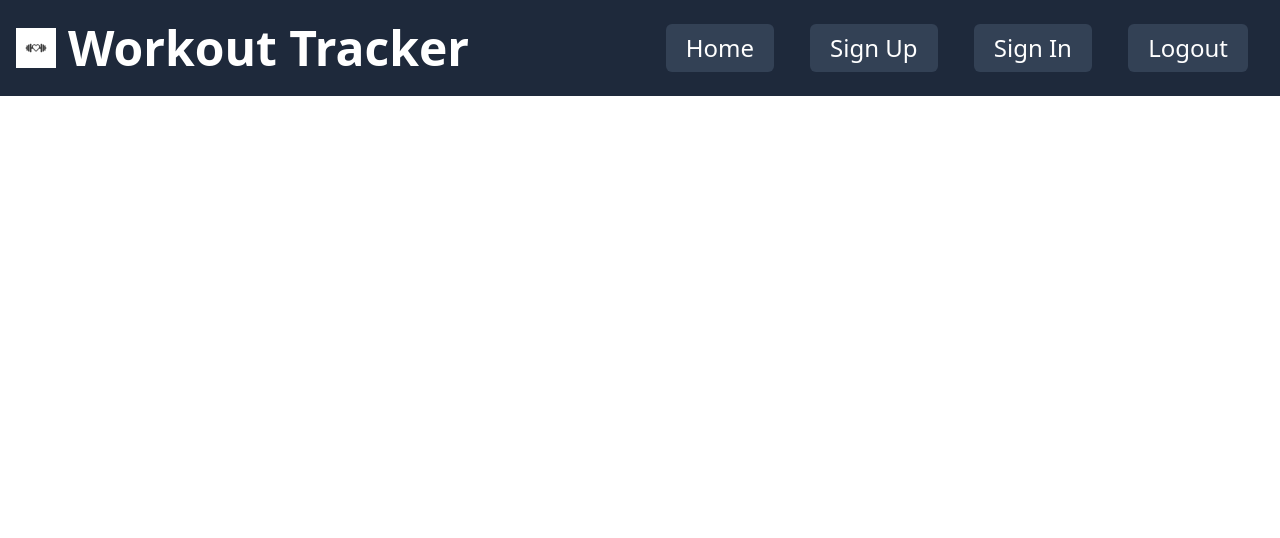
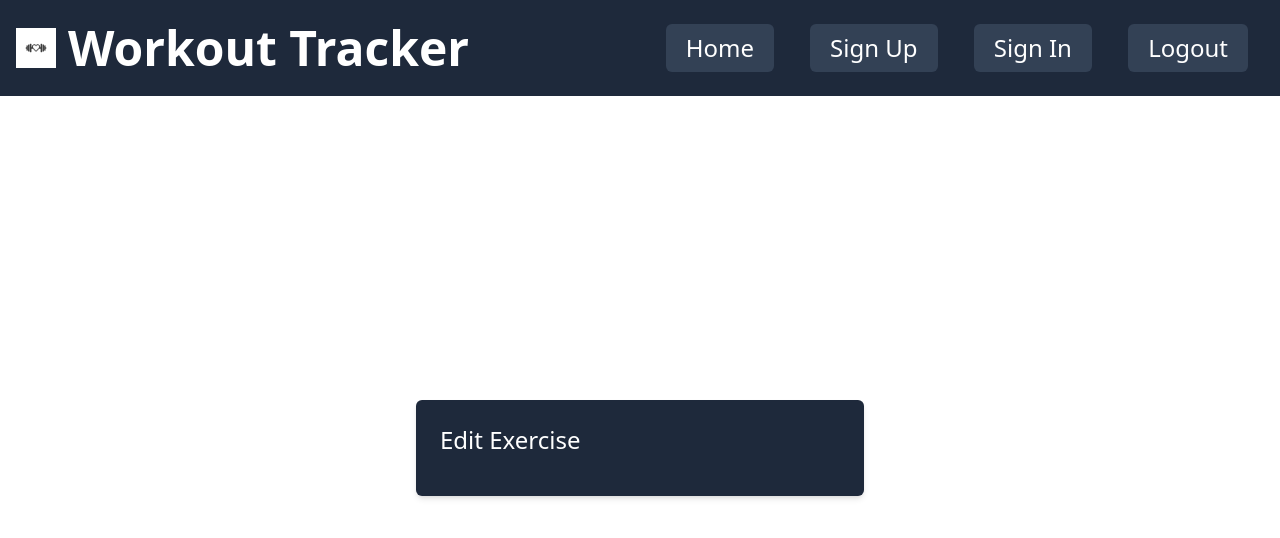
Before and after one commit to NathanStanislavsky/WorkoutTracker, a SvelteKit app: page /details/editExercise/1 in a window 1280 px wide. Shown: the top 538 px of the page. Built offline with nearby package versions, Linux system fonts and the light colour scheme.

Commit message:
green test

```diff
--- a/src/routes/details/editExercise/[id]/+page.svelte
+++ b/src/routes/details/editExercise/[id]/+page.svelte
@@ -0,0 +1,10 @@
+<script lang="ts">
+</script>
+
+<div class="h-full flex items-center justify-center">
+  <form
+    class="w-full max-w-md p-6 bg-slate-800 shadow-md rounded-md"
+  >
+    <h2 class="text-2xl mb-4 text-white">Edit Exercise</h2>
+  </form>
+</div>
```
